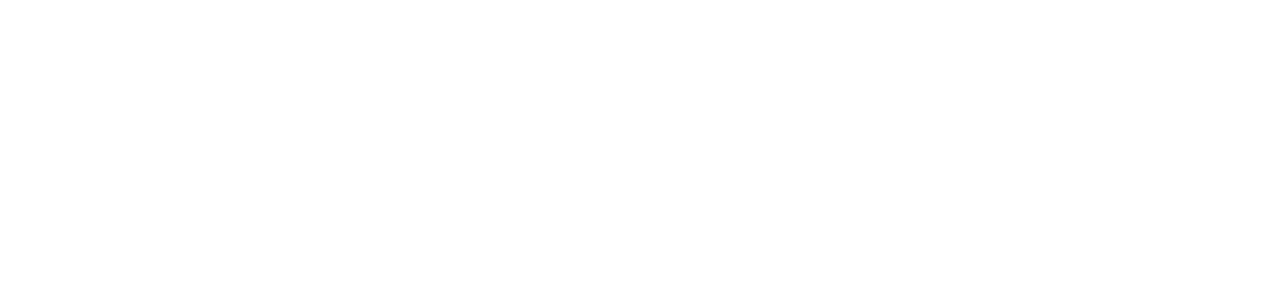
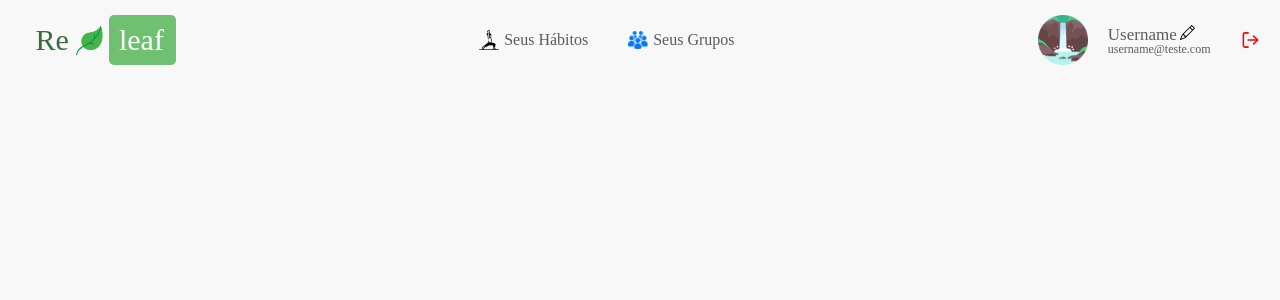
Before and after one commit to gabimirandaleal/gestao-de-habitos, a React (Create React App) app: page /dashboard in a window 1280 px wide. Shown: the top 300 px of the page. Built offline with nearby package versions, Linux system fonts and the light colour scheme; sample sign-in values are in the browser's storage; a web font is replaced by a local one.

Commit message:
style: logout button

```diff
--- a/src/Pages/Dashboard/index.jsx
+++ b/src/Pages/Dashboard/index.jsx
@@ -2,28 +2,35 @@
 import { useState } from "react"
 import Header from "../../Components/Header"
 
+import { useDispatch } from "react-redux";
+import {logOutThunk} from "../../Store/modules/user/thunk"
+import { FiLogOut } from "react-icons/fi";
+import { BsPencil } from "react-icons/bs";
+
 import GroupsImg from '../../assets/img/groups.png'
 import HabitsImg from '../../assets/img/habits.png'
 import UserImg from '../../assets/img/userAvatar.png'
-import Pencil from '../../assets/img/pencil.png'
 
 
 const Dashboard = () => {
 
   const [isHabits,setIsHabits] = useState(false)
   const [isGroup,setIsGroup] = useState(false)
+  const dispatch = useDispatch()
 
   const groups = () => {
-  setIsGroup(true)
-  setIsHabits(false)
-
+    setIsGroup(true)
+    setIsHabits(false)
   }
 
   const habits = () => {
     setIsGroup(false)
     setIsHabits(true)
+    }
 
-    }
+  const logout = () => {
+    dispatch(logOutThunk())
+  }
 
   return (
 
@@ -41,11 +48,14 @@
         <UserBox>
           <img src={UserImg} alt=''/>
           <ul>
-            <li><span>Username</span> <img src={Pencil} alt=''/></li>
+            <li><span>Username</span> <BsPencil/></li>
             <li>username@teste.com</li>
           </ul>
 
         </UserBox>
+
+        <FiLogOut onClick={logout}/>
+
       </HeaderDashboard>
       <Container>
             {isHabits && <>Hábitos</> }
--- a/src/Pages/Dashboard/style.js
+++ b/src/Pages/Dashboard/style.js
@@ -1,12 +1,18 @@
 import styled from "styled-components";
 
 export const HeaderDashboard = styled.div`
+  padding-right: 20px;
   padding-top: 2vh;
   box-sizing: border-box;
   display: flex;
   align-items: flex-start;
   flex-direction: column;
   background-color: var(--light-grey);
+    svg {
+      height: 30px;
+      width: 30px;
+      color: red;
+    }
     @media (min-width:790px){
       padding-top: 0;
       display: flex;
@@ -65,7 +71,11 @@
     display: flex;
     align-items: center;
     font-family: 'Sansita';
-
+      svg {
+        height: 15px;
+        width: 15px;
+          color: black;
+      }
       img {
         margin-left: 20px;
         width: 50px
--- a/src/Router/index.jsx
+++ b/src/Router/index.jsx
@@ -14,7 +14,7 @@
                 <Route exact path={"/"} component={Home}/>
                 <Route path={"/signup"} component={Signup}/>
                 <Route path={"/login"} component={Login}/>
-                <Route  path={"/dashboard"} component={Dashboard}/> {/* isPrivate */}
+                <Route isPrivate path={"/dashboard"} component={Dashboard}/>
 
             </Switch>
         </div>
```
Lines whose indentation alone changed are shown as unchanged.
